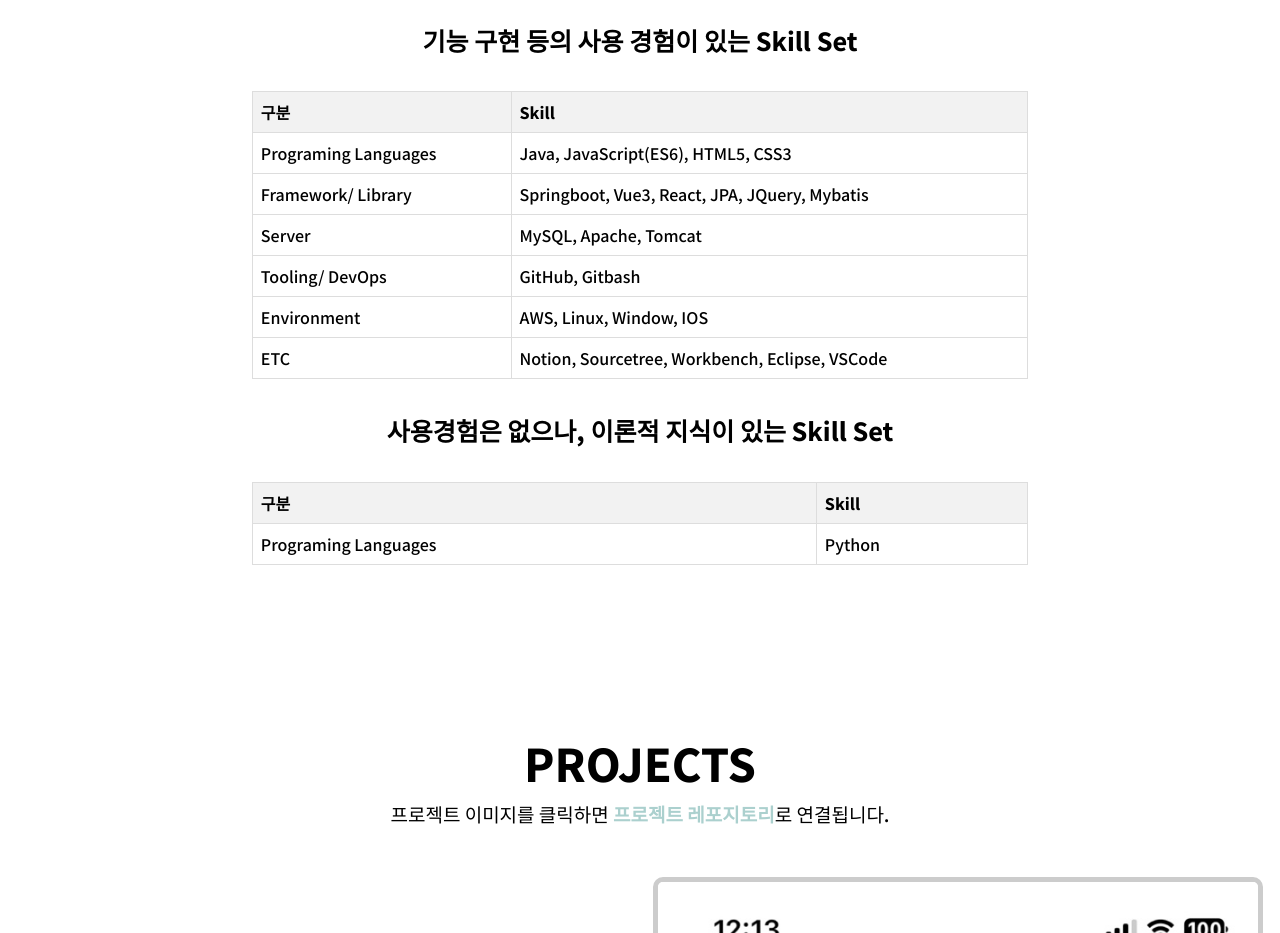
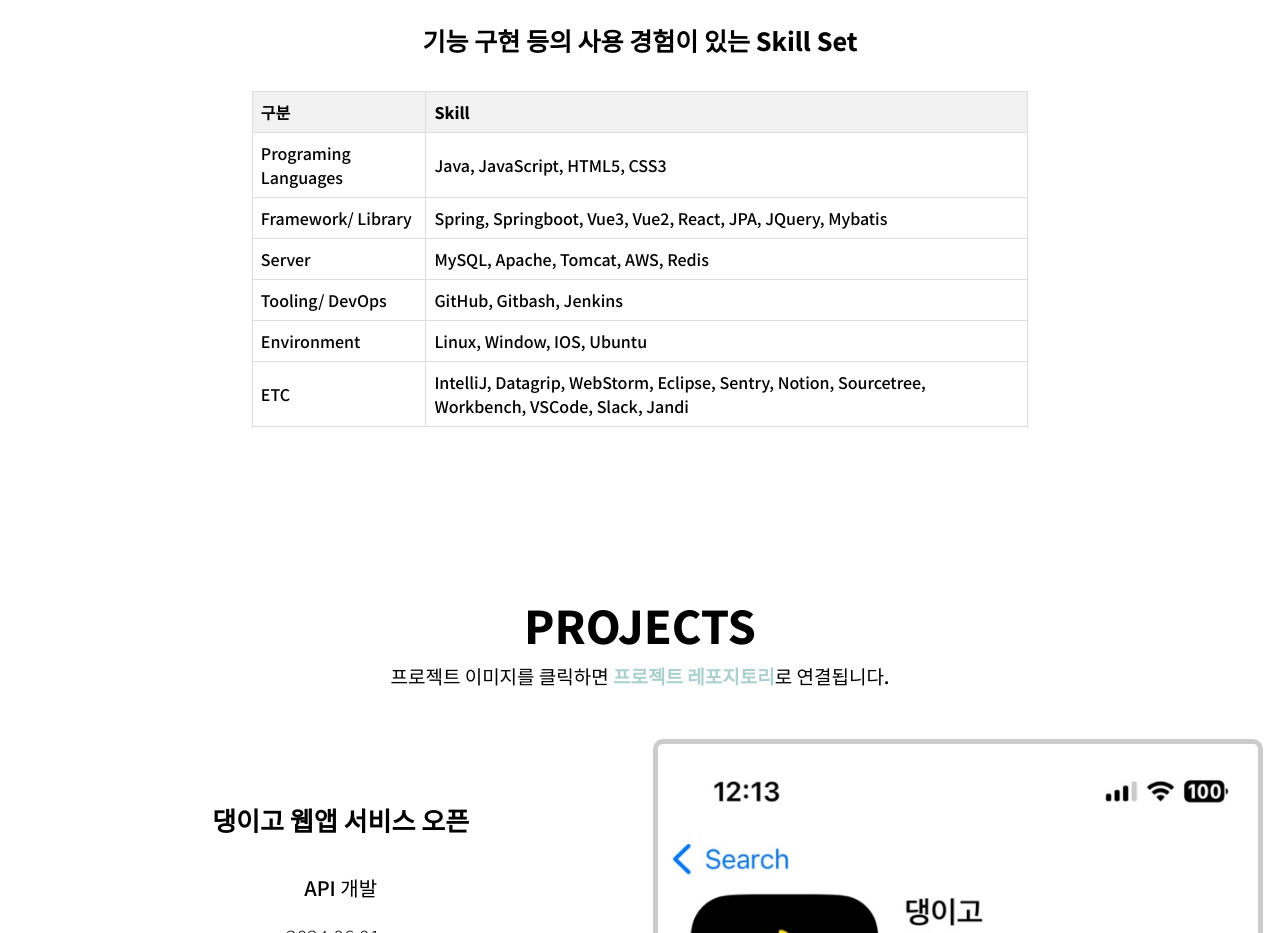
Before and after one commit to seongeuneo/portfolio, a website: page index.html in a window 1280 px wide. Shown: the part 1220-2153 px from the top of the page. Drawn offline with Linux system fonts and the light colour scheme.

Commit message:
modified:   index.html

```diff
--- a/index.html
+++ b/index.html
@@ -52,31 +52,31 @@
                             </tr>
                             <tr>
                                 <td>Programing Languages</td>
-                                <td>Java, JavaScript(ES6), HTML5, CSS3</td>
+                                <td>Java, JavaScript, HTML5, CSS3</td>
                             </tr>
                             <tr>
                                 <td>Framework/ Library</td>
-                                <td>Springboot, Vue3, React, JPA, JQuery, Mybatis</td>
+                                <td>Spring, Springboot, Vue3, Vue2, React, JPA, JQuery, Mybatis</td>
                             </tr>
                             <tr>
                                 <td>Server</td>
-                                <td>MySQL, Apache, Tomcat</td>
+                                <td>MySQL, Apache, Tomcat, AWS, Redis</td>
                             </tr>
                             <tr>
                                 <td>Tooling/ DevOps</td>
-                                <td>GitHub, Gitbash</td>
+                                <td>GitHub, Gitbash, Jenkins</td>
                             </tr>
                             <tr>
                                 <td>Environment</td>
-                                <td>AWS, Linux, Window, IOS</td>
+                                <td>Linux, Window, IOS, Ubuntu</td>
                             </tr>
                             <tr>
                                 <td>ETC</td>
-                                <td>Notion, Sourcetree, Workbench, Eclipse, VSCode</td>
+                                <td>IntelliJ, Datagrip, WebStorm, Eclipse, Sentry, Notion, Sourcetree, Workbench, VSCode, Slack, Jandi </td>
                             </tr>
                         </table>
                     </div>
-                    <div>
+                    <!-- <div>
                         <h4>사용경험은 없으나, 이론적 지식이 있는 Skill Set</h4>
                         <table border="1">
                             <tr>
@@ -88,7 +88,7 @@
                                 <td>Python</td>
                             </tr>
                         </table>
-                    </div>
+                    </div> -->
                 </div>
 
 
```
